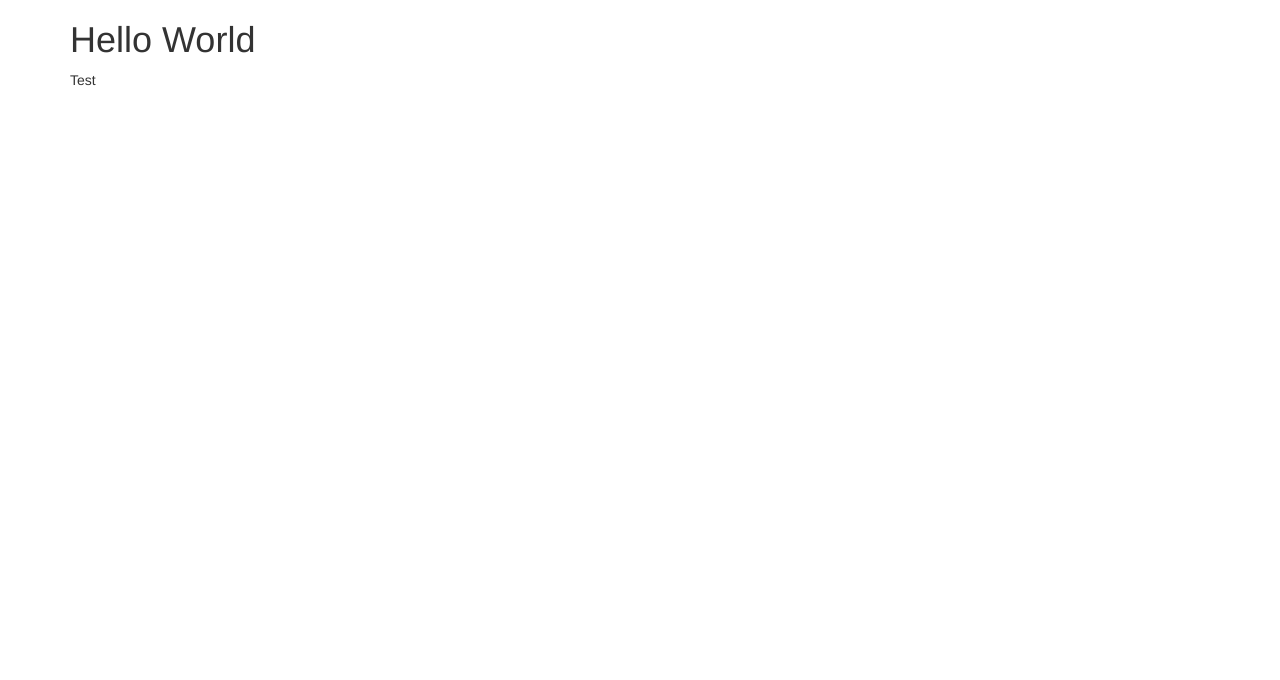
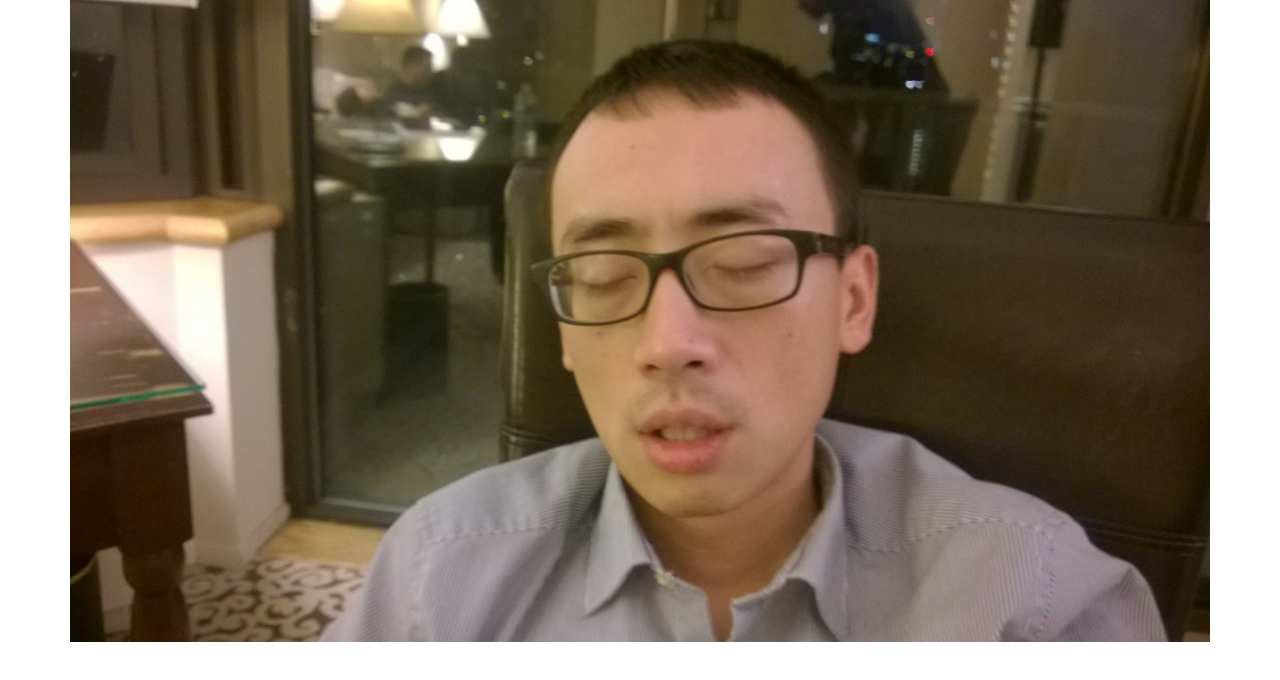
Before and after one commit to chokshaa/chokshaa.github.io, a plain HTML site: page index.html in a window 1280 px wide. Drawn offline with nearby package versions, Linux system fonts and the light colour scheme.

Commit message:
adding image
added image

```diff
--- a/index.html
+++ b/index.html
@@ -21,8 +21,7 @@
   <body>
 
     <div class="container">
-      <h1>Hello World</h1>
-      <p>Test</p>
+      <img width="100%" src="img/WP_20150307_03_56_17_Pro.jpg"
     </div>
 
     <!-- jQuery (necessary for Bootstrap's JavaScript plugins) -->
```
